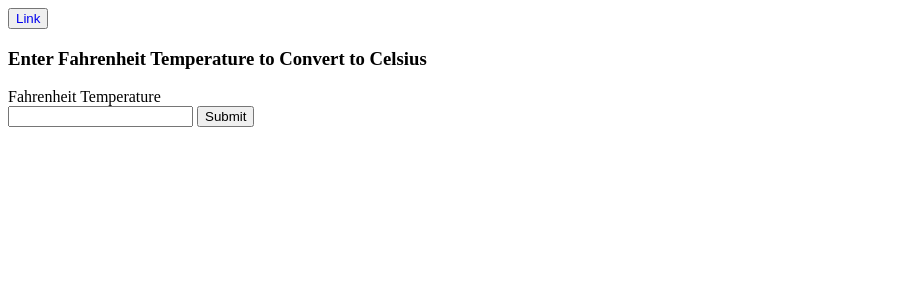
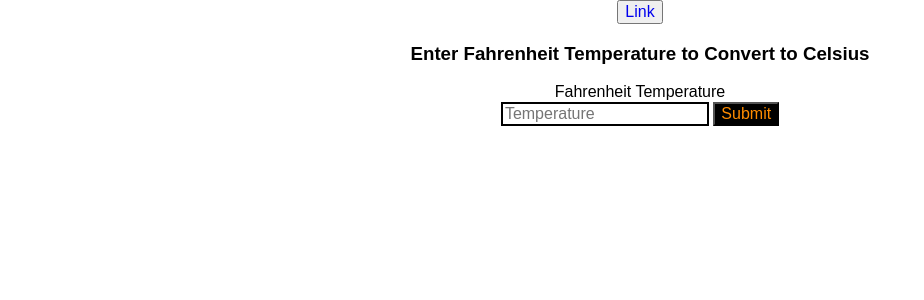
Before and after one commit to svalenzuela1/flask-physics-calc, a Flask app: page /fahrenheit in a window 1280 px wide. Shown: the top 300 px of the page, without its empty margins (0-924 px from the left). Run offline with Flask 2, Linux system fonts and the light colour scheme; some libraries are stand-ins or nearby versions.

Commit message:
adding css

```diff
--- a/static/style.css
+++ b/static/style.css
@@ -1,3 +1,37 @@
 a{
     text-decoration: none;
 }
+
+.first, .second{
+    display: flex;
+    justify-content: center;
+    text-align: center;
+    flex-direction: column;
+}
+
+.routed{
+    display: flex;
+    justify-content: center;
+    align-items: center;
+    text-align: center;
+}
+
+/*.form2{*/
+/*    display: flex;*/
+/*    justify-content: center;*/
+/*    flex-direction: column;*/
+/*   */
+/*}*/
+
+/*Fahrenheit*/
+.f_temp{
+    width: 200px;
+    border: 2px solid black;
+}
+
+.button{
+    background-color: black;
+    color: darkorange;
+}
+
+/*End of Fahrenheit*/
--- a/templates/result.html
+++ b/templates/result.html
@@ -4,22 +4,30 @@
     <title>Physics Project</title>
 
     <link rel="stylesheet" href="static/style.css">
+    <link rel="stylesheet" href="https://unpkg.com/purecss@2.0.5/build/pure-min.css" integrity="sha384-LTIDeidl25h2dPxrB2Ekgc9c7sEC3CWGM6HeFmuDNUjX76Ert4Z4IY714dhZHPLd" crossorigin="anonymous">
 </head>
 
 <body>
+<div class="routed">
+<button class="nav"> <a href={{ url_for('fahrenheit_converter') }}>Link</a></button>
+</div>
 
-<button> <a href={{ url_for('fahrenheit_converter') }}>Link</a></button>
-
-
-<div>
+<div class="second">
 
 <div>
 
     <form method="POST" action="/fahrenheit">
-        <h3> Enter Fahrenheit Temperature to Convert to Celsius</h3>
+        <h3 class="heading"> Enter Fahrenheit Temperature to Convert to Celsius</h3>
         Fahrenheit Temperature <br>
-        <input type="text" name="f_temp">
-        <button type="submit" value="submit">Submit</button>
+
+        <div class="form2">
+
+
+        <input class="f_temp" type="text" name="f_temp" placeholder="Temperature" />
+        <button class="button" type="submit" value="submit">Submit</button>
+
+
+          </div>
     </form>
 </div>
 
```
Also changed, not shown: templates/index.html (+7 -3 lines).
